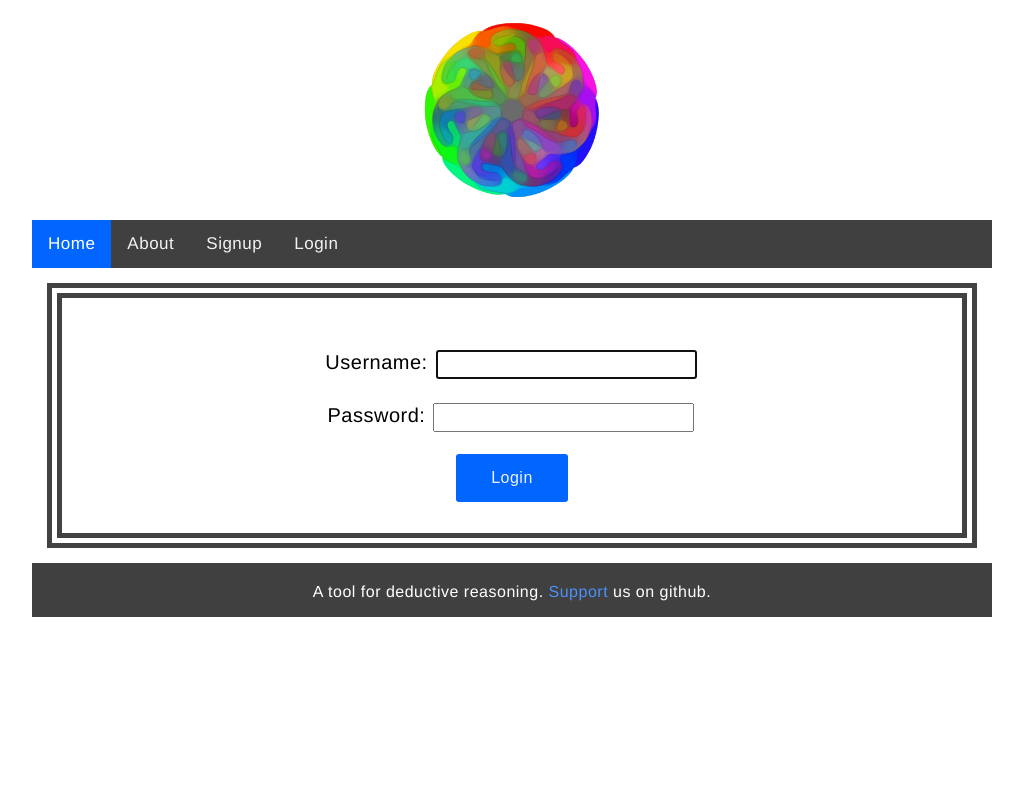
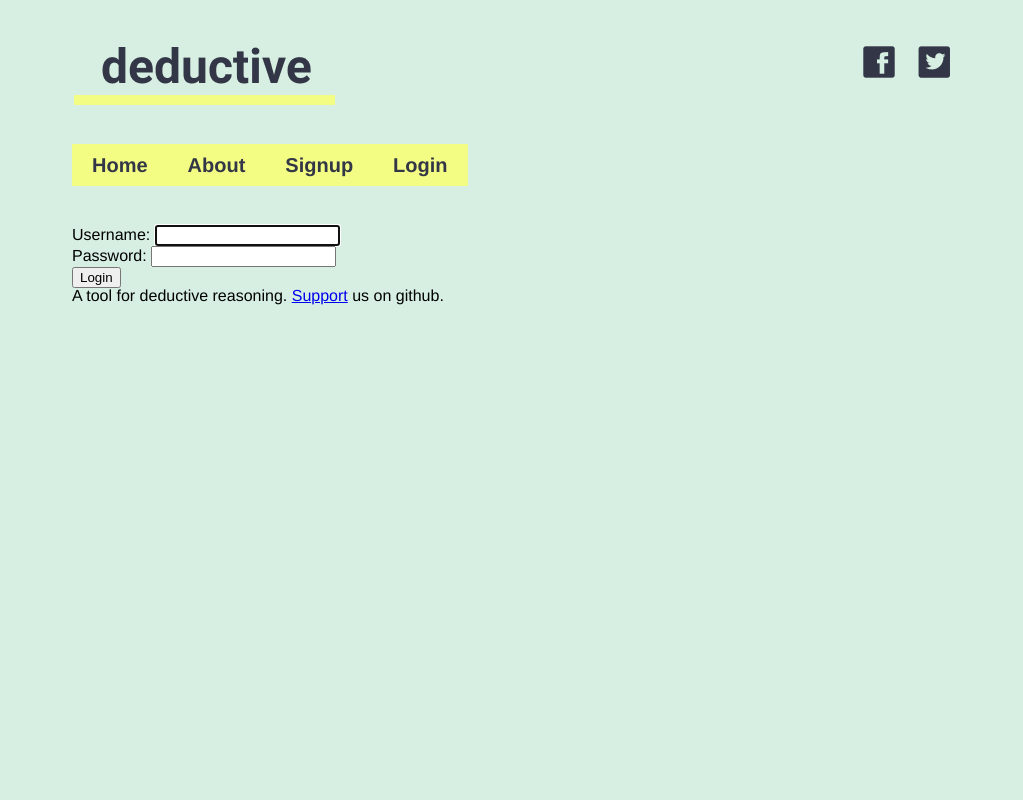
Before and after one commit to lyk2018-python/deductive-reasoning, a Django app: page /accounts/login/ in a window 1280 px wide. Shown: the whole page, without its empty margins (128-1151 px from the left). Run offline with Django 3.2, Linux system fonts and the light colour scheme.

Commit message:
Added new files and design

```diff
--- a/deductivereasoning/static/layout/styles/base.css
+++ b/deductivereasoning/static/layout/styles/base.css
@@ -1,167 +1,120 @@
-body {
-  margin: 0;
-  font-family: Helvetica, sans-serif;
-  letter-spacing: 0.5px;
+* {
+  -webkit-box-sizing: border-box;
+  -moz-box-sizing: border-box;
+  -o-box-sizing: border-box;
+  box-sizing: border-box;
 }
 
-a {
+body {
+  background-color: #D6EFE2;
+  //font-family: "Tahoma";
+  font-family: Helvetica, sans-serif;
+  font-size: 16px;
+}
+
+.clear {
+  clear: both;
+}
+
+.container {
+  width: 940px;
+  margin-right: auto;
+  margin-left: auto;
+  //border: 1px solid gray;
+  padding-top: 20px;
+  padding-left: 30px;
+  padding-right: 30px;
+  padding-bottom: 50px;
+
+}
+
+.header img {
+  float: left;
+}
+
+
+.header ul {
+  float: right;
+  margin-top: 24px;
+}
+
+.header ul li {
+  display: inline-block;
+  margin-left: 15px;
+}
+
+.header ul li:first-child {
+  margin-left: 0;
+}
+
+.nav {
+  margin-top: 50px;
+}
+
+.nav ul li{
+  float: left;
+  display: inline-block;
+  margin-left: 0;
+}
+
+.nav ul li:first-child {
+  margin-left: 0;
+}
+
+.nav ul li a {
+  background-color: #F3FD83;
+  padding: 10px 20px 10px 20px;
+  font-size: 20px;
+  font-weight: 600;
+  color: #333646;
   text-decoration: none;
 }
 
-hr {
-  width: 70%;
+.nav ul li a:hover {
+  background-color: yellow;
+}
+
+.content {
+  margin-top: 50px;
+  //background-color: red;
+}
+
+.content .left {
+  width: 600px;
+  display: inline-block;
+  float: left;
+  //background-color: purple;
+}
+
+.content .left .box {
+  margin-left: 24px;
+  width: 552px;
+  margin-bottom: 30px;
+  background-color: rgba(51,54,70,0.16);
+  border-bottom: 1px solid #333646;
+  padding: 30px;
+  text-align: center;
+  font-size: 18px;
+  letter-spacing: 3px;l
+}
+
+.content .left .box:hover{
+  background-color: rgba(51,54,70,0.3);
+  }
+
+.content .left button {
+  width: 120px;
+  height: 24px;
+  border: 0;
+  margin-left: 236px;
+  background-image: url('load.png');
+  background-repeat: no-repeat;
 }
 
 
-.content {
-  margin: 15px;
-  padding: 15px;
-  border: 15px double #424242;
-  text-align: center;
+.content .right {
+  width: 278px;
+  display: inline-block;
+  float: left;
+  background-color: orange;
 }
-
-.content p {
-  font-size: 20px;
-}
-
-/* Navigation Bar */
-
-.topnav {
-  overflow: hidden;
-  background-color: #404040;
-}
-
-.topnav a {
-  float: left;
-  color: #f2f2f2;
-  text-align: center;
-  padding: 14px 16px;
-  text-decoration: none;
-  font-size: 17px;
-}
-
-.topnav a:hover {
-  background-color: #ddd;
-  color: black;
-}
-
-.topnav a.active {
-  background-color: #0066ff;
-  color: white;
-}
-
-.container {
-  width: 60em;
-  margin: auto;
-  padding: 20px;
-  background-color: white;
-}
-
-
-
-.user {
-  color: #F2F2F2;
-  font-size: 18px;
-  display: inline-block;
-  float: right;
-  margin: 12px 30px;
-}
-
-/* Buttoooon */
-
-input[type=text], input[type=password] {
-  width: 30%;
-  margin: 2px;
-  padding: 5px;
-}
-
-#logo img {
-  display: block;
-  margin-left: auto;
-  margin-right: auto;
-  width: 180px;
-  margin-bottom: 20px;
-}
-
-.invalidArgError{
-  background-color: #ff002d;
-  color: #F2F2F2;
-  padding: 17px 35px;
-  font-size: 16px;
-  border: none;
-  letter-spacing: 0.5px;
-  margin-bottom: 5px;
-}
-
-.btnSubmit {
-  background-color: #0066ff;
-  color: #F2F2F2;
-  padding: 15px 35px;
-  font-size: 16px;
-  border: none;
-  letter-spacing: 0.5px;
-  border-radius: 3px;
-}
-.btnSubmit:hover {
-  cursor: pointer;
-}
-
-.btnSubmit:disabled {
-  background-color:#69768a;
-}
-
-.content .createdBy{
-  font: italic bold 12px/30px Georgia, serif;
-  text-align:left;
-  margin-bottom: -15px;
-}
-
-.invalidArgError{
-  background-color: #ff002d;
-  color: #F2F2F2;
-  padding: 17px 35px;
-  font-size: 16px;
-  border: none;
-  letter-spacing: 0.5px;
-  margin-bottom: 5px;
-}
-
-/* About Page */
-
-.about {
-  text-align: center;
-  font-size: 20px;
-  padding: 50px;
-}
-
-/* Login Page */
-
-.loginPage {
-  text-align: center;
-  padding-top: 15px;
-}
-
-/* SignUp Page */
-
-.signupPage {
-  text-align: center;
-}
-
-.signupPage span, ul {
-  display: none;
-}
-
-/* Footer */
-
-.footer {
-  color: white;
-  height: 50px;
-  width: 60em;
-  text-align: center;
-  padding-top: 4px;
-  background-color: #404040;
-}
-
-.footer a {
-  color: #4C90F7;
-}
--- /dev/null
+++ b/deductivereasoning/static/layout/styles/reset.css
@@ -0,0 +1,48 @@
+/* http://meyerweb.com/eric/tools/css/reset/
+   v2.0 | 20110126
+   License: none (public domain)
+*/
+
+html, body, div, span, applet, object, iframe,
+h1, h2, h3, h4, h5, h6, p, blockquote, pre,
+a, abbr, acronym, address, big, cite, code,
+del, dfn, em, img, ins, kbd, q, s, samp,
+small, strike, strong, sub, sup, tt, var,
+b, u, i, center,
+dl, dt, dd, ol, ul, li,
+fieldset, form, label, legend,
+table, caption, tbody, tfoot, thead, tr, th, td,
+article, aside, canvas, details, embed,
+figure, figcaption, footer, header, hgroup,
+menu, nav, output, ruby, section, summary,
+time, mark, audio, video {
+  margin: 0;
+  padding: 0;
+  border: 0;
+  font-size: 100%;
+  font: inherit;
+  vertical-align: baseline;
+}
+/* HTML5 display-role reset for older browsers */
+article, aside, details, figcaption, figure,
+footer, header, hgroup, menu, nav, section {
+  display: block;
+}
+body {
+  line-height: 1;
+}
+ol, ul {
+  list-style: none;
+}
+blockquote, q {
+  quotes: none;
+}
+blockquote:before, blockquote:after,
+q:before, q:after {
+  content: '';
+  content: none;
+}
+table {
+  border-collapse: collapse;
+  border-spacing: 0;
+}
--- a/deductivereasoning/templates/base.html
+++ b/deductivereasoning/templates/base.html
@@ -1,4 +1,5 @@
 {% load static %}
+  <link rel="stylesheet" href="{% static 'layout/styles/reset.css'%}" type="text/css" />
   <link rel="stylesheet" href="{% static 'layout/styles/base.css'%}" type="text/css" />
 <!DOCTYPE html>
 <html lang="en">
@@ -7,30 +8,58 @@
     {% block scripts %}
     {% endblock %}
     <title>{% block title %} Default Title {% endblock %}</title>
+
 </head>
 <body>
   <div class="container">
-      <header>
-        <a
-          id="logo"
-          href="/"
-        >
-          <img src="{% static 'logo.png' %}" />
+      <div class="header">
+        <a href="">
+          <img src="{% static 'logo.png' %}">
         </a>
-      </header>
-    <div class="topnav">
+        <ul>
+          <li>
+            <a href="">
+              <img src="{% static 'facebook.png' %}">
+            </a>
+          </li>
+          <li>
+            <a href="">
+              <img src="{% static 'twitter.png' %}">
+            </a>
+          </li>
+        </ul>
+        <div class="clear"></div>
+      </div>
+    <div class="nav">
+        <ul>
+          <li>
             <a class="active" href="{% url 'home' %}">Home</a>
+          </li>
+          <li>
             <a href="{% url 'about' %}">About</a>
+          </li>
+          <li>
             {% if user.is_authenticated %}
-        <div class="user">
             Hello {{ user.username }}
-        </div>
+          </li>
+          <li>
             <a href="{% url 'submit' %}">Submit</a>
+          </li>
+          <li>
+            <a href="{% url 'about' %}">About</a>
+          </li>
+           <li>
             <a href="{% url 'logout' %}">Logout</a>
+          </li>
           {% else %}
+          <li>
             <a href="{% url 'signup' %}">Signup</a>
+           <li>
             <a href="{% url 'login' %}">Login</a>
+          </li>
           {% endif %}
+        </ul>
+        <div class="clear"></div>
     </div>
 
     <div class="content">
```
Also changed, not shown: deductivereasoning/templates/home.html (+11 -4 lines), deductivereasoning/templates/index-example.html (added, +103 -0 lines), deductivereasoning/static/facebook.png (added), deductivereasoning/static/logo.png, deductivereasoning/static/twitter.png (added). Lines whose indentation alone changed are shown as unchanged.
